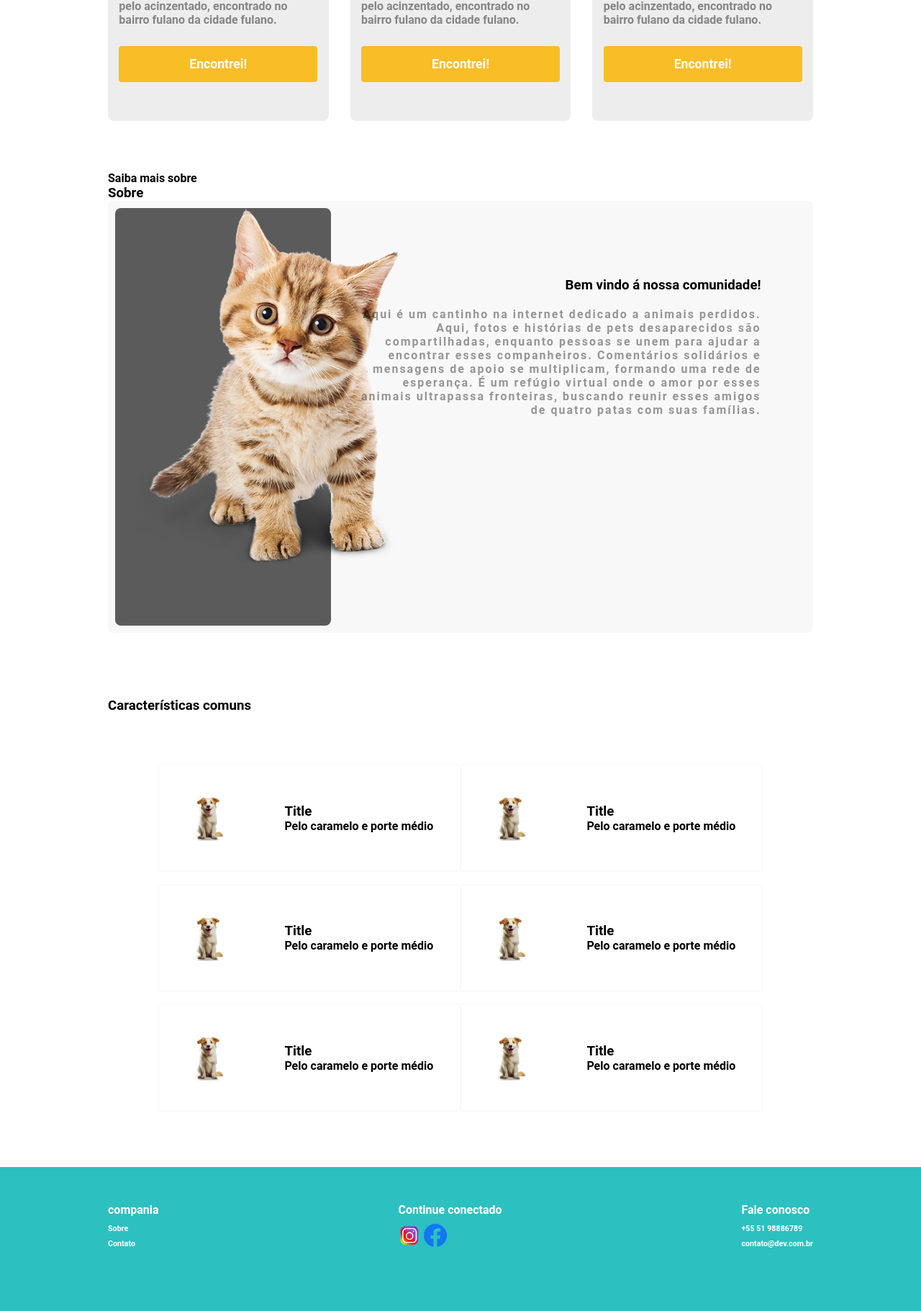
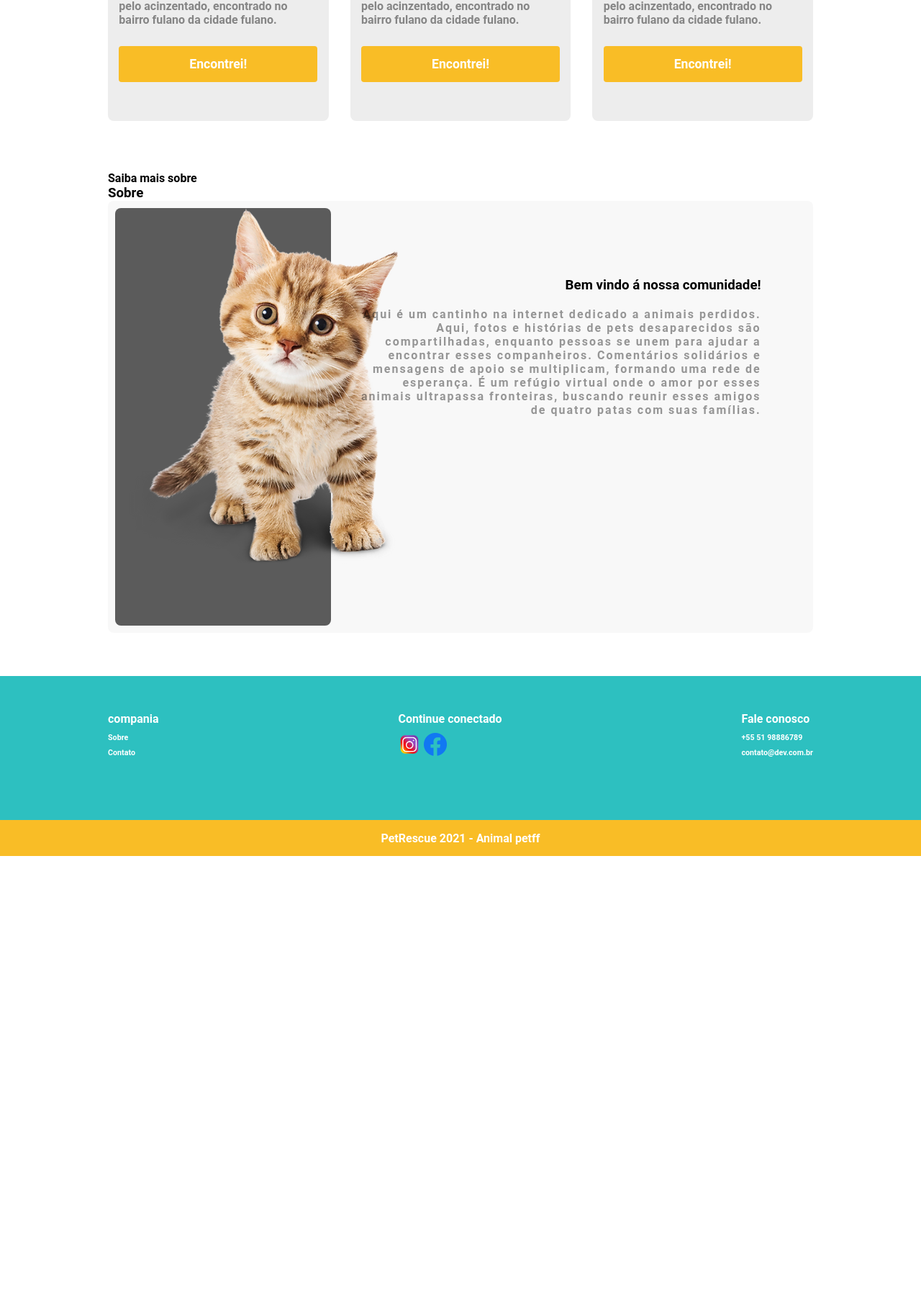
Before and after one commit to CaioPegorini/QI_Desenvolvimento_de_Sistemas_Web_II_Projeto_Pet-Rescue, a PHP site: page /src/View/lostanimal.php in a window 1280 px wide. Shown: the part 1353-3174 px from the top of the page at 72% size. After the commit the page ends 2542 px from the top, so only its background shows below. Run offline with PHP 8.4, Linux system fonts and the light colour scheme.

Commit message:
Add files via upload

```diff
--- a/Pet_Rescue_v6/src/View/for-adoption.php
+++ b/Pet_Rescue_v6/src/View/for-adoption.php
@@ -61,10 +61,10 @@ session_start();
                         </td>
                         <td>
                             <div class="btn-group">
-                                <a href="../Controller/Call.php?operation=findOne&code=<?= $call["id"] ?>" class="btn btn-warning">
+                                <a href="../Controller/Call.php?operation=findOne&code=<?= $animal["id"] ?>" class="btn btn-warning">
                                     <i class="bi bi-pencil"></i>
                                 </a>
-                                <a href="../Controller/AdoptionAnimal.php?operation=delete&code=<?= $animal["id"] ?>" class="btn btn-danger">
+                                <a href="../Controller/AdoptionAnimal.php?operation=deleteAnimal&code=<?= $animal["id"] ?>" class="btn btn-danger">
                                     <i class="bi bi-trash"></i>
                                 </a>
                             </div>
--- a/Pet_Rescue_v6/src/View/lostanimal.php
+++ b/Pet_Rescue_v6/src/View/lostanimal.php
@@ -14,8 +14,10 @@
                 <ul>
                     <li><a href="#catalog">Catalogo</a></li>
                     <li><a href="#about">sobre</a></li>
-                    <li><a href="#feature">Característica</a></li>
-                    <button type="submit">Cadastrar</button>
+            <button type="submit"  class="button">
+                <a href="adotation.php">Anunciar Pet Perdido</a>
+            </button>
+
                 </ul>
             </nav>
             <div class="header-block">
@@ -98,58 +100,6 @@
       </div>
     </section>
 
-    <section class="feature" id="feature">
-      <div class="content">
-        <div class="title-wrapper-features">
-          <h3>Características comuns</h3>
-        </div>
-        <div class="feature-card-block">
-          <div class="feature-card-item">
-            <img src="../../assets/img/Dog-png.webp" alt="Feature">
-            <div class="feature-text-content">
-              <h3>Title</h3>
-              <p>Pelo caramelo e porte médio</p>
-            </div>
-          </div>
-          <div class="feature-card-item">
-            <img src="../../assets/img/Dog-png.webp" alt="Feature">
-            <div class="feature-text-content">
-              <h3>Title</h3>
-              <p>Pelo caramelo e porte médio</p>
-            </div>
-          </div>
-          <div class="feature-card-item">
-            <img src="../../assets/img/Dog-png.webp" alt="Feature">
-            <div class="feature-text-content">
-              <h3>Title</h3>
-              <p>Pelo caramelo e porte médio</p>
-            </div>
-          </div>
-          <div class="feature-card-item">
-            <img src="../../assets/img/Dog-png.webp" alt="Feature">
-            <div class="feature-text-content">
-              <h3>Title</h3>
-              <p>Pelo caramelo e porte médio</p>
-            </div>
-          </div>
-          <div class="feature-card-item">
-            <img src="../../assets/img/Dog-png.webp" alt="Feature">
-            <div class="feature-text-content">
-              <h3>Title</h3>
-              <p>Pelo caramelo e porte médio</p>
-            </div>
-          </div>
-          <div class="feature-card-item">
-            <img src="../../assets/img/Dog-png.webp" alt="Feature">
-            <div class="feature-text-content">
-              <h3>Title</h3>
-              <p>Pelo caramelo e porte médio</p>
-            </div>
-          </div>
-        </div>
-      </div>
-    </section>
-
     <footer>
       <div class="main">
         <div class="content footer-links">
```
Also changed, not shown: Pet_Rescue_v6/src/Controller/AdoptionAnimal.php (+63 -2 lines), Pet_Rescue_v6/src/Model/Repository/AnimalRepository.php (+16 -1 lines).
